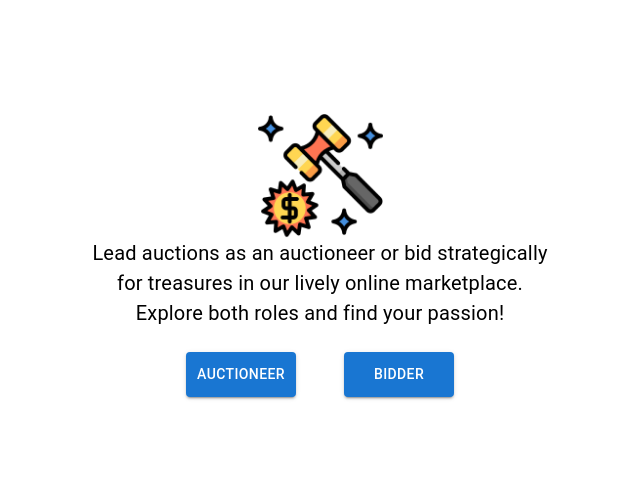
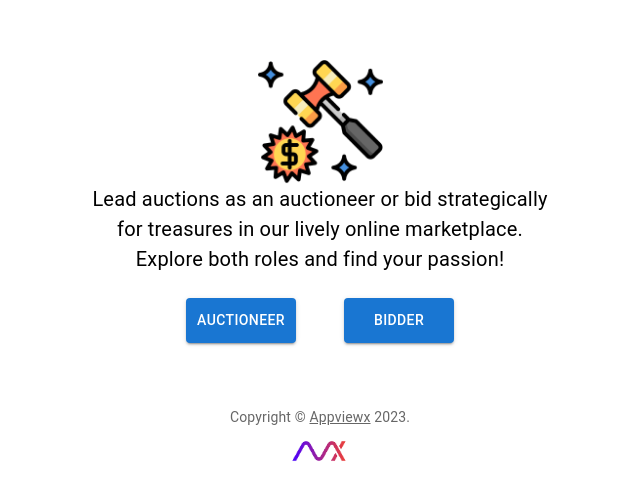
Before and after one commit to Swarnesh2003/beQuick, a React (Create React App) app in the folder bequick/: page /user in a window 1280 px wide. Shown: the part 141-640 px from the top of the page, without its empty margins (328-968 px from the left). Built offline with nearby package versions, Linux system fonts and the light colour scheme.

Commit message:
added logo in authentication pages

```diff
--- a/bequick/src/components/authentication/login.js
+++ b/bequick/src/components/authentication/login.js
@@ -13,18 +13,6 @@ import Typography from '@mui/material/Typography';
 import { createTheme, ThemeProvider } from '@mui/material/styles';
 
 
-function Copyright(props) {
-  return (
-    <Typography variant="body2" color="text.secondary" align="center" {...props}>
-      {'Copyright © '}
-      <Link color="inherit" href="https://mui.com/">
-        Your Website
-      </Link>{' '}
-      {new Date().getFullYear()}
-      {'.'}
-    </Typography>
-  );
-}
 
 
 const defaultTheme = createTheme();
@@ -66,7 +54,12 @@ export default function Login() {
             borderTopLeftRadius:'20px',
             borderBottomLeftRadius:'20px',
           }}
-        />
+        ><img
+        src=".\images\appviewx2.png"
+        alt="Auction"
+        style={{width:'80px',height:'auto', margin:5}}
+
+      /></Grid>
         <Grid item xs={10} sm={5} md={4} component={Paper} elevation={6} square sx={{ height: '80vh' ,borderTopRightRadius:'20px',
             borderBottomRightRadius:'20px',}}>
           <Box
--- a/bequick/src/components/authentication/signup.js
+++ b/bequick/src/components/authentication/signup.js
@@ -99,7 +99,12 @@ export default function Login() {
             borderTopLeftRadius:'20px',
             borderBottomLeftRadius:'20px',
           }}
-        />
+          > <img
+          src=".\images\appviewx2.png"
+          alt="Auction"
+          style={{width:'80px',height:'auto', margin:5}}
+
+        /></Grid>
         <Grid item xs={12} sm={7} md={4} component={Paper} sx={{ height: '80vh' ,borderTopRightRadius:'20px',
             borderBottomRightRadius:'20px',}}elevation={4} >
           <Box
--- a/bequick/src/components/user.js
+++ b/bequick/src/components/user.js
@@ -2,7 +2,19 @@ import { Typography } from '@mui/material';
 import React from 'react';
 import Box from '@mui/material/Box';
 import Button from '@mui/material/Button';
-
+import Link from '@mui/material/Link';
+function Copyright(props) {
+    return (
+      <Typography variant="body2" color="text.secondary" align="center" {...props}>
+        {'Copyright © '}
+        <Link color="inherit" href="https://www.appviewx.com/">
+          Appviewx
+        </Link>{' '}
+        {new Date().getFullYear()}
+        {'.'}
+      </Typography>
+    );
+  }
 
 export default function User(){
     const myStyle={
@@ -29,7 +41,6 @@ export default function User(){
         src=".\images\auction.png"
         alt="Auction"
         style={{width:'125px',height:'auto'}}
-
       />
                 <Typography sx={{fontSize:'20px'}}  >
                 Lead auctions as an auctioneer or bid strategically
@@ -41,7 +52,13 @@ export default function User(){
             <a href="/auctioneer"><Button sx={{m:3,height:45,width:110}}  variant="contained">Auctioneer</Button></a>
             <a href="/bidder"><Button sx={{m:3,height:45,width:110}} variant="contained">Bidder</Button></a>
             </Box>
+            <Copyright sx={{ mt: 5 }} />
+            <img
+        src=".\images\appviewx2.png"
+        alt="Auction"
+        style={{width:'60px',height:'auto', margin:5}}
 
+      />
 
         </Box>
     )
```
Also changed, not shown: bequick/public/images/appviewx2.png (added).
